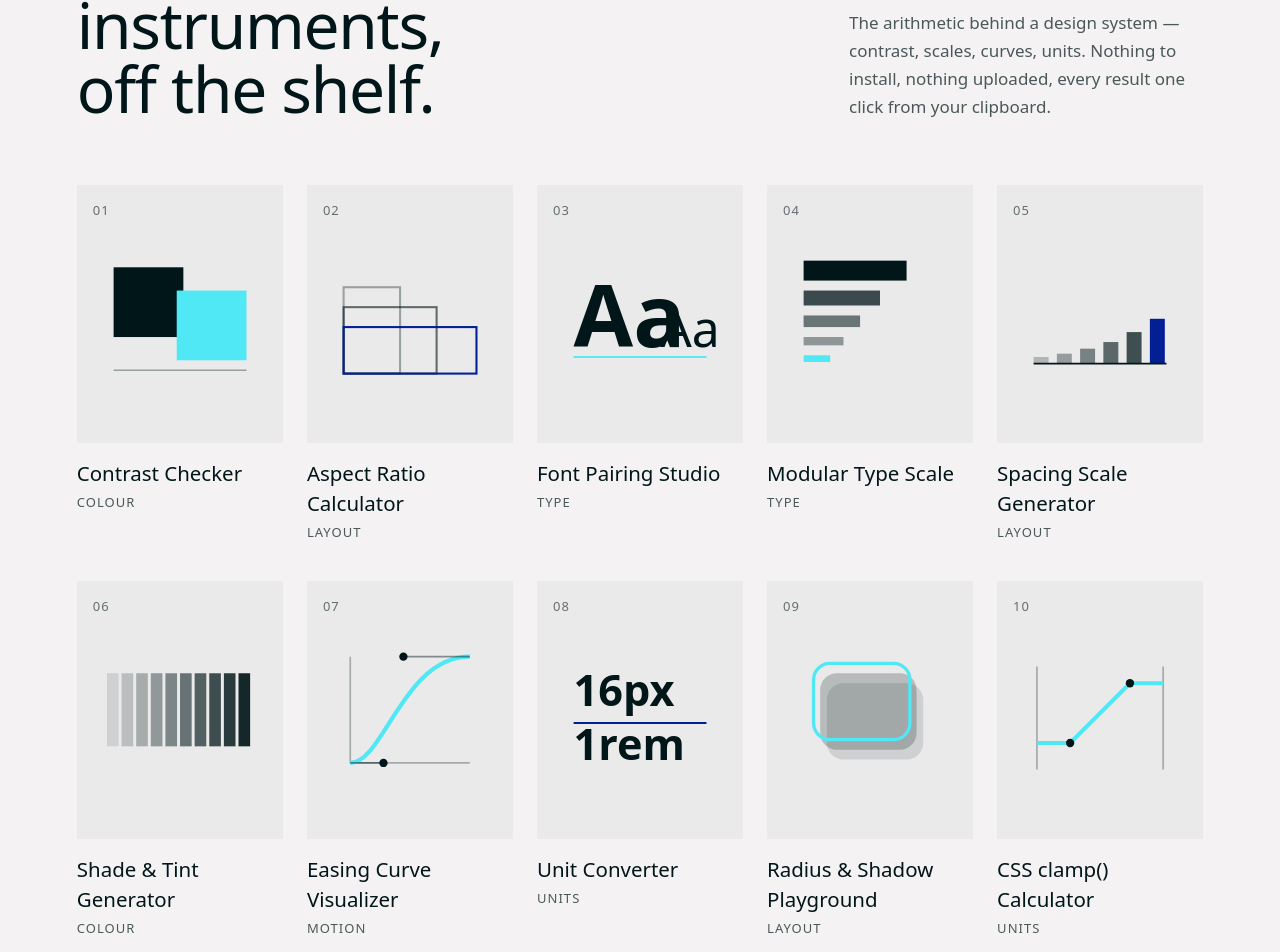
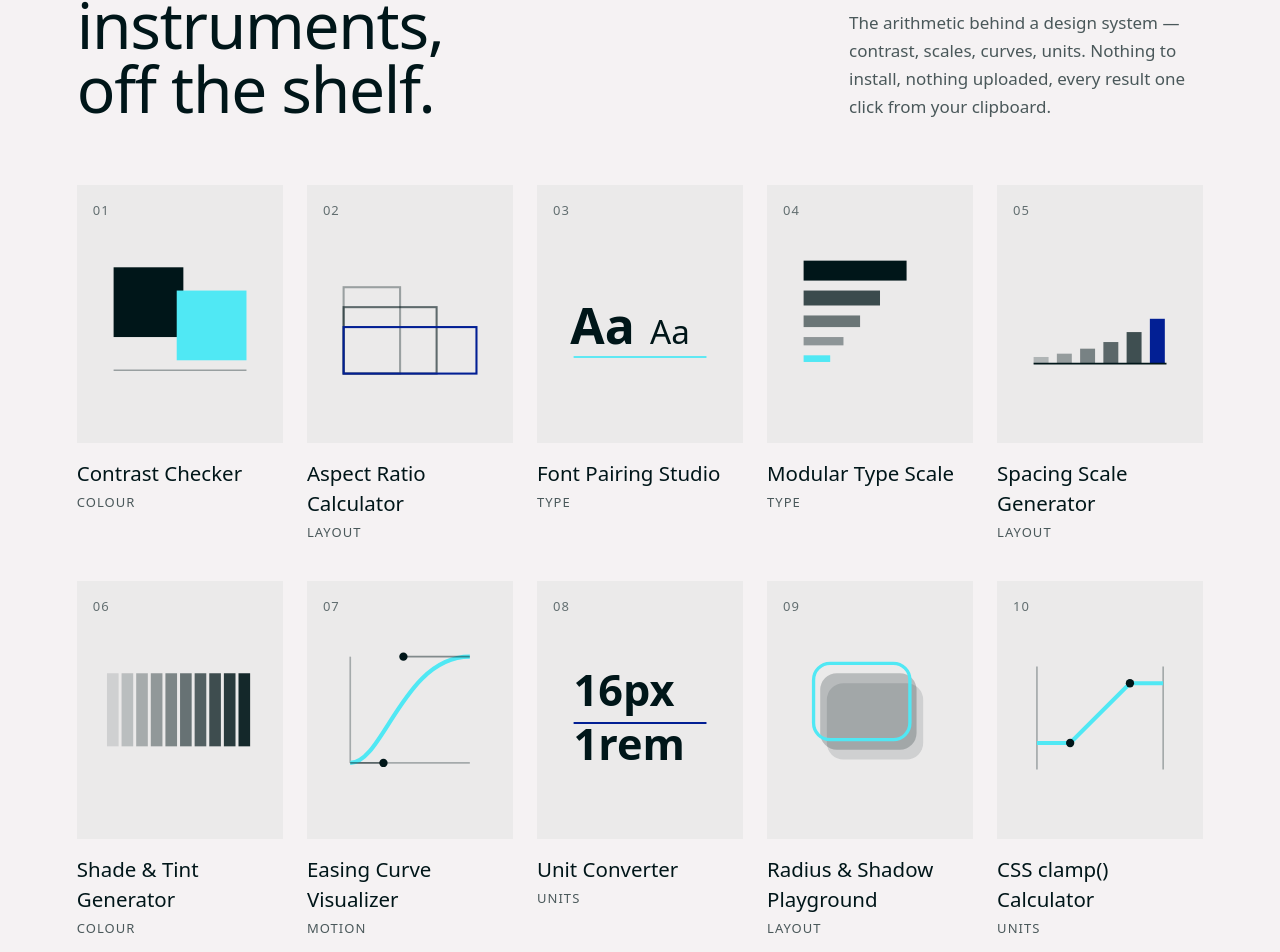
Before and after one commit to vantradesign/vantra-site, a Nuxt app: page / in a window 1280 px wide. Shown: the part 3474-4426 px from the top of the page. Built offline with nearby package versions, Linux system fonts and the light colour scheme.

Commit message:
refactor(tools): reduce font sizes and adjust positioning in pair specimen
Scales down the display face from 52px to 30px and the sans face from 30px to 20px. Adjusts baseline from y=70 to y=68 and shifts x positions slightly left (10→8, 62→56) to maintain visual balance at the smaller scale.

```diff
--- a/components/tools/ToolSpecimen.vue
+++ b/components/tools/ToolSpecimen.vue
@@ -81,10 +81,8 @@ const stackSteps = [4, 6, 9, 13, 19, 27]
 
     <!-- Type: two faces, one baseline. -->
     <g v-else-if="props.specimen === 'pair'" class="fill-ink">
-      <text x="10" y="70" class="font-display" font-size="52" font-weight="700">
-        Aa
-      </text>
-      <text x="62" y="70" class="font-sans" font-size="30">Aa</text>
+      <text x="8" y="68" class="font-display" font-size="30" font-weight="700">Aa</text>
+      <text x="56" y="68" class="font-sans" font-size="20">Aa</text>
       <line
         x1="10"
         y1="76"
```
